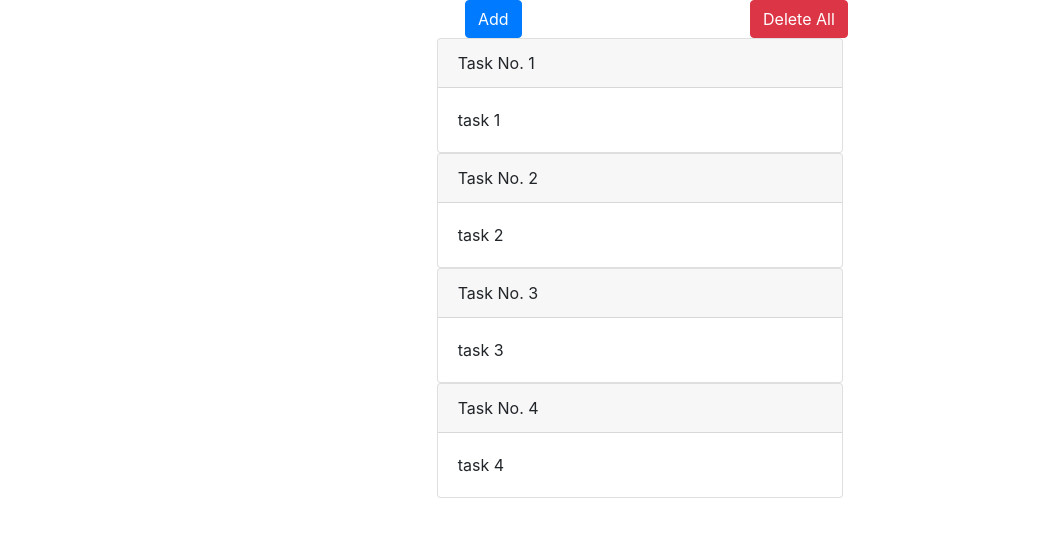
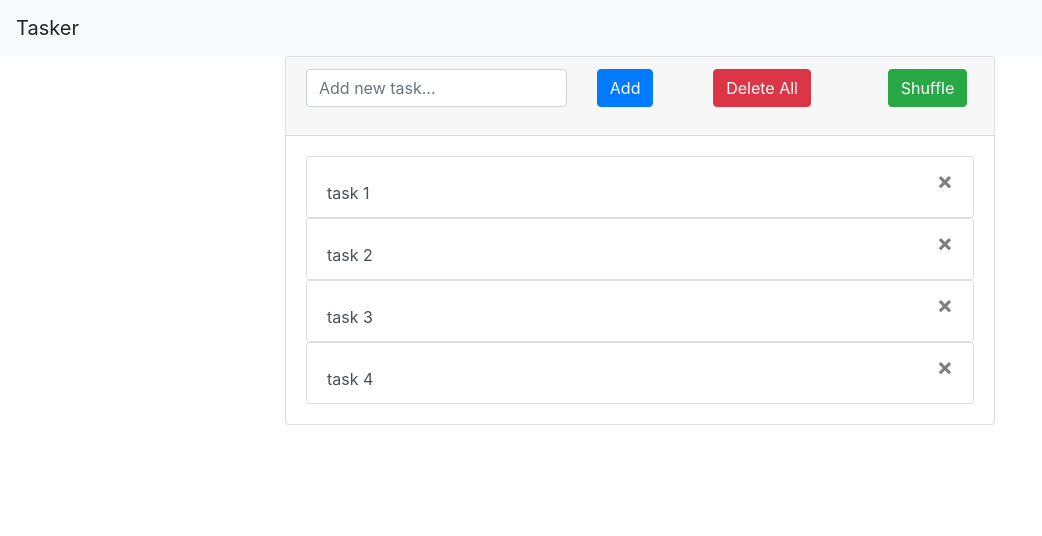
Before and after one commit to mosesnagar/tasker, a React (Create React App) app: page / in a window 1280 px wide. Shown: the top 536 px of the page, without its empty margins (0-1042 px from the left). Built offline with nearby package versions, Linux system fonts and the light colour scheme.

Commit message:
- delete 'react-boostrap' and 'semantic-ui-react' - use only 'reactstrap - change the look into long list - add 'ListHandlers' view to handle the list - Good Night :)

```diff
--- a/package.json
+++ b/package.json
@@ -5,11 +5,9 @@
   "dependencies": {
     "bootstrap": "^4.2.1",
     "react": "^16.7.0",
-    "react-bootstrap": "^0.32.4",
     "react-dom": "^16.7.0",
     "react-scripts": "2.1.3",
-    "reactstrap": "^7.0.2",
-    "semantic-ui-react": "^0.84.0"
+    "reactstrap": "^7.0.2"
   },
   "scripts": {
     "start": "react-scripts start",
--- a/src/containers/Board.js
+++ b/src/containers/Board.js
@@ -1,10 +1,20 @@
 import React, {Component} from 'react';
 import PropTypes from 'prop-types';
+import {
+    Navbar,
+    NavbarBrand,
+    Card,
+    CardHeader,
+    CardBody,
+    Container,
+    ListGroup,
+} from 'reactstrap';
 import TaskCard from "../views/TaskCard";
-import {Container, Row, Col, Button} from "reactstrap";
+import Col from "reactstrap/es/Col";
+import ListHandlers from "../views/ListHandlers";
+
 
 class Board extends Component {
-
     constructor(props) {
         super(props);
         this.state = {
@@ -15,49 +25,75 @@ class Board extends Component {
                 {name: 'task 4', id: '4',}
             ]
         }
+
+        this.taskInput = React.createRef();
+
     }
 
     addTask = () => {
-        const a = {name: 'task 5', id: 5};
-        this.setState( prevState => ({
-            all: [...prevState.all, a]
-        }))
+        const size = this.state.all.length + 1;
+        const content = this.taskInput.current.value;
+        if (content != '') {
+            const task = {name: content, id: size};
+            this.setState(prevState => ({
+                all: [...prevState.all, task]
+            }))
+            this.taskInput.current.value = "";
+        }
+
     };
 
     deleteAll = () => {
         this.setState({
-            all : []
+            all: []
         })
     };
 
     handleDelete = (id) => {
-        this.setState( prevState => ({
-            all: [...prevState.all.filter(el => el.id !== id )]
+        this.setState(prevState => ({
+            all: [...prevState.all.filter(el => el.id !== id)]
         }))
+    };
+
+    handleKeyPress = (target) => {
+        if (target.charCode == 13) {
+            this.addTask();
+        }
     };
 
     render() {
         return (
             <div>
+                <Navbar color="light">
+                    <NavbarBrand>Tasker</NavbarBrand>
+                </Navbar>
                 <Container>
-                    <Row>
+                    <Col md={{size: 8, offset: 2}}>
+                        <Card>
+                            <CardHeader>
 
-                    </Row>
-                    <Row >
-                        <Col xs={{size:1,offset:1}} md={{size: 1,offset:4}}>
-                            <Button color="primary" onClick={this.addTask}>Add</Button>
-                        </Col>
-                        <Col xs={{size:5,offset:4}} md={{size: 4,offset:2}}>
-                            <Button color="danger" onClick={this.deleteAll}>Delete All</Button>
-                        </Col>
-                    </Row>
+                                <ListHandlers addTask={this.addTask.bind(this)}
+                                              handleDeleteAll={this.deleteAll.bind(this)}
+                                              refToInput={this.taskInput}
+                                              handleKeyPress={this.handleKeyPress.bind(this)}/>
+
+                            </CardHeader>
+                            <CardBody>
+                                <ListGroup>
+                                    {
+                                        this.state.all.map((task) =>
+                                            <TaskCard key={task.id} content={task}
+                                                      handleDelete={this.handleDelete.bind(this,task.id)}/>
+                                        )
+                                    }
+                                </ListGroup>
+
+                            </CardBody>
+                        </Card>
+                    </Col>
+
                 </Container>
 
-                {
-                    this.state.all.map((task) =>
-                        <TaskCard key={task.id} content={task} handleDelete={this.handleDelete.bind(this,task.id)}/>
-                    )
-                }
             </div>
         );
     }
--- /dev/null
+++ b/src/views/ListHandlers.js
@@ -0,0 +1,41 @@
+import React from 'react';
+import PropTypes from 'prop-types';
+import {Button, Col, FormGroup, Input, Row} from "reactstrap";
+
+function ListHandlers(props) {
+    return (
+        <div>
+            <Row>
+                <Col md={{size: 5}} xs={{size:7}} >
+                    <FormGroup>
+                        <Input type="text"
+                               name="task"
+                               innerRef={props.refToInput}
+                               placeholder="Add new task..."
+                               onKeyPress={props.handleKeyPress} />
+                    </FormGroup>
+
+                </Col>
+                <Col md={{size: 2}} xs={{size:5}}>
+                    <Button color="primary" onClick={props.addTask}>Add</Button>
+                </Col>
+                <Col md={{size: 3}} xs={{size:7}}>
+                    <Button color="danger" onClick={props.handleDeleteAll}>Delete All</Button>
+                </Col>
+                <Col md={{size: 1}} xs={{size:4}}>
+                    <Button color="success">Shuffle</Button>
+                </Col>
+            </Row>
+        </div>
+    );
+}
+
+ListHandlers.PropTypes = {
+    //props
+};
+
+ListHandlers.defaultProps = {
+    //props default value
+};
+
+export default ListHandlers;
--- a/src/views/TaskCard.js
+++ b/src/views/TaskCard.js
@@ -1,36 +1,24 @@
 import React from 'react';
 import PropTypes from 'prop-types';
-import {Button, CardTitle,Col, Row, Card, CardHeader, CardBody} from "reactstrap";
+import {ListGroupItem, Row, CardTitle,Button} from "reactstrap";
 
 function TaskCard(props) {
     return (
         <div>
-            <Row>
-                <Col md={{size: 4, offset: 4}}>
-                    <Card>
-                        <CardHeader>Task No. {props.content.id}</CardHeader>
-                        <CardBody>{props.content.name}</CardBody>
-                    </Card>
-                </Col>
-            </Row>
+            <ListGroupItem action>
+                <CardTitle>
+                    <Button close onClick={props.handleDelete}/>
+                </CardTitle>
+                {props.content.name}
+            </ListGroupItem>
         </div>
-        // <div className="row m-2">
-        //     <div className="card col-md-5 offset-md-4  col-lg-4 offset-md-4 col-sm-6 offset-sm-3 ">
-        //         <CardTitle>
-        //             <Button close onClick={props.handleDelete}/>
-        //         </CardTitle>
-        //         <div className="card-body ">
-        //             <h5 className="card-title">Task No. {props.content.id}</h5>
-        //             {props.content.name}
-        //         </div>
-        //     </div>
-        // </div>
+
     );
 }
 
 TaskCard.PropTypes = {
     content: PropTypes.object,
-    handleDelete:PropTypes.function
+    handleDelete: PropTypes.func
 };
 
 TaskCard.defaultProps = {
```
Also changed, not shown: src/old/Board3.js (added, +89 -0 lines), src/old/ListHandlers2.js (added, +41 -0 lines), src/old/taskcard.js (added, +40 -0 lines), 1 other file (tests, documents, lock files or other folders).
